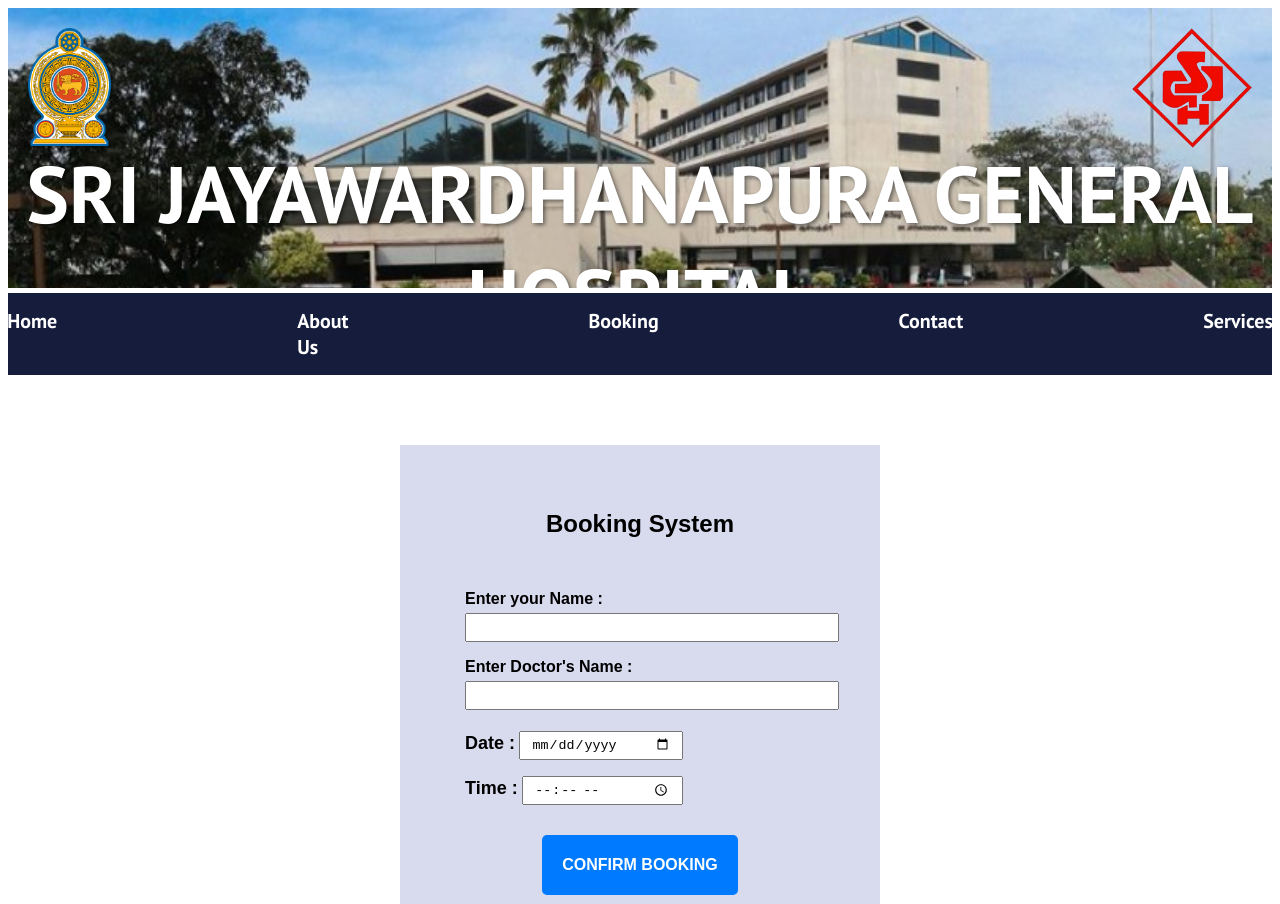
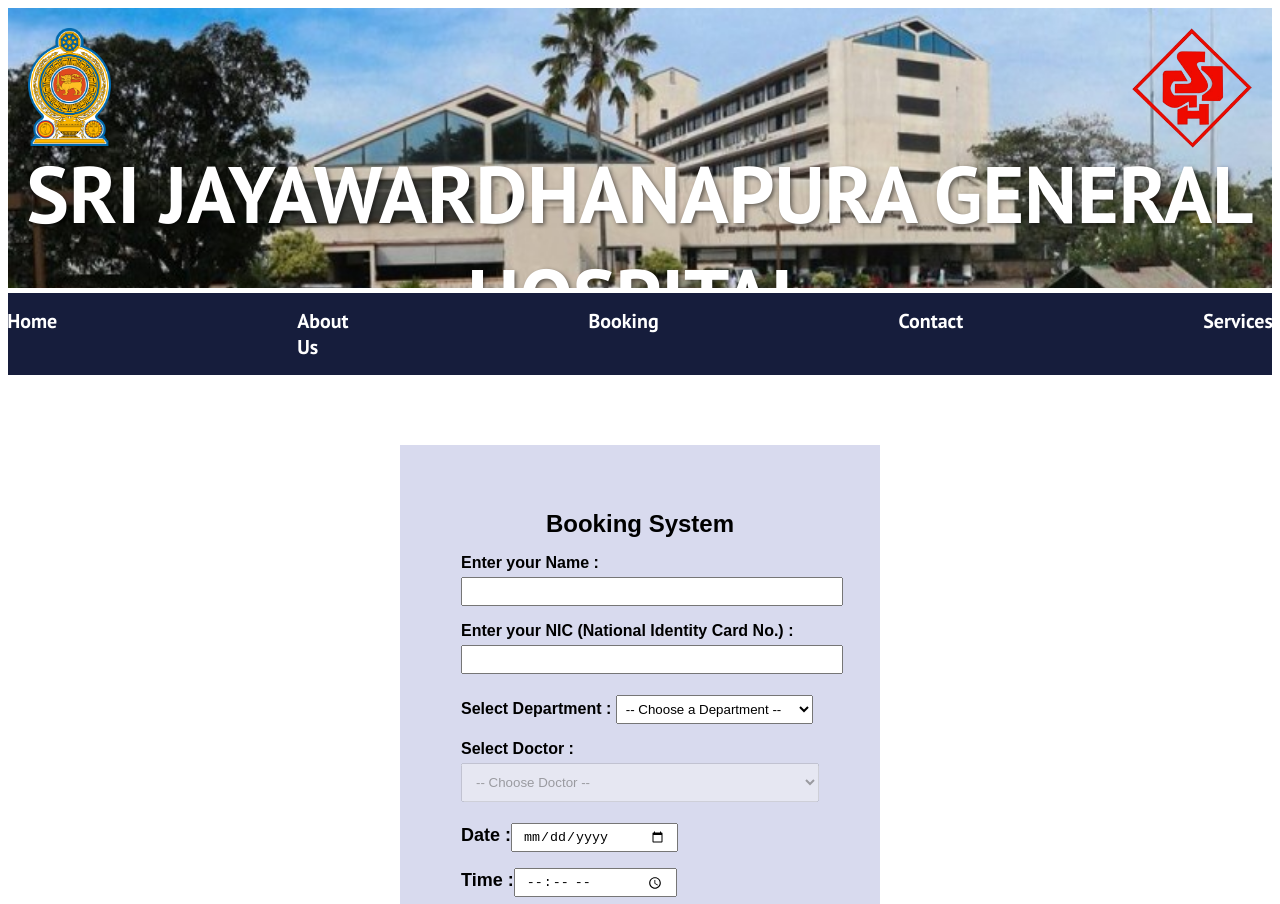
Before and after one commit to lordandsaviour20/my-hospital-system, a React (Create React App) app in the folder client/: page /booking in a window 1280 px wide. Shown: the top 904 px of the page. Built offline with nearby package versions, Linux system fonts and the light colour scheme; a web font is replaced by a local one.

Commit message:
Added Department Selection and Doctors Selection and made sure appointment dates and times are vaild

```diff
--- a/client/src/App.jsx
+++ b/client/src/App.jsx
@@ -1,4 +1,3 @@
-import React, { useState } from 'react';
 import { Routes, Route } from 'react-router-dom'; // Import the page switcher
 import Booking from './pages/Booking';
 import Home from './pages/Home';
--- a/client/src/Header.jsx
+++ b/client/src/Header.jsx
@@ -19,7 +19,7 @@
                     <li><Link to="/">Home</Link></li>
                     <li><Link to="/about">About Us</Link></li>
                     <li><Link to="/booking">Booking</Link></li>
-                    <li><Link to="/contact">Contact</Link></li>
+                    <li><Link to="/contactUs">Contact</Link></li>
                     <li><Link to="/services">Services</Link></li>
                 </ul>
             </nav>
--- a/client/src/index.css
+++ b/client/src/index.css
@@ -55,7 +55,7 @@
   }
 
 .bookingBox{
-     height:420px;
+     height:500px;
      width:350px;
      margin: 70px auto;
      display: grid;
@@ -99,3 +99,6 @@
 .navbar a:hover {
     color: hsl(0, 72%, 52%); /* Highlight color on hover */
 }
+.sd{
+    color: #910000;
+}
--- a/client/src/pages/Booking.jsx
+++ b/client/src/pages/Booking.jsx
@@ -1,19 +1,64 @@
 import React from 'react';
 import {useState} from 'react';
+
+const hospitalData = {
+  Cardiology: ["Dr. Aruna Perera","Dr. N. L. Amarasena","Dr. J. I. P. Herath", "Dr. Sandun Silva"],
+  Neurology: ["Dr. Gamini Fonseka", "Dr. Kumari Rathnayake"],
+  Pediatrics: ["Dr. Nimmi Wickramasinghe", "Dr. Rohan Dias"],
+  GeneralSurgery: ["Dr. Samantha Perera", "Dr. Upul Rohana"],
+  Urology: ["Dr. Niroshan Seneviratne","Dr. L.N. Senevirathne"],
+  Oncology: ["Dr. Damayanthi Peiris","Dr. Ranga Perera","Dr. Dehan Gunasekara"],
+  Gynocology:["Dr. Shemoon Marleen","Dr. Madhawa Karunarathne","Dr. Hemantha Perera"],
+  Dermatology:["Dr. Dananja Sanjeevi Ariyawansa"],
+  InfectiousDiseases:["Dr. Kushlani Jayatilleke","Dr. Anne Sonali Rodrigo","Dr. P.J. Ambawatta"],
+  PulmonaryMedicine:["Dr. Geethal Perera","Dr. M. S. G. Perera "],
+  Rheumatology:["Dr. Kaleel Cassim"],
+  Gastroenterology:["Dr. J. V. Sanjeewa Aryasingha","Dr. Amal Priyantha"]
+
+};
 
 function Booking() {
     const [formData, setFormData] = useState({
       patientName: '',
+      patientNIC:'',
+      department:'',
       doctorName: '',
       appointmentDate: '',
       appointmentTime: ''
     });
 
+    // Helper to handle Department change
+  const handleDepartmentChange = (dept) => {
+    setFormData({
+      ...formData,
+      department: dept,
+      doctorName: '' // Reset doctor when department changes
+    });
+  }
     const [qrCode, setQrCode] = useState('');
     const [isBooked, setIsBooked] = useState(false)
 
+    const getTomorrowDate = () => {
+      const tomorrow = new Date();
+      tomorrow.setDate(tomorrow.getDate() + 1);
+      return tomorrow.toISOString().split('T')[0];
+    };
+
+
     const handleBook = async (e) => {
       e.preventDefault();
+
+      const [hours, minutes] = formData.appointmentTime.split(':').map(Number);
+      const totalMinutes = hours * 60 + minutes;
+
+      const minLimit = 6 * 60 + 30; // 6:30 AM = 390 minutes
+      const maxLimit = 14 * 60;     // 2:00 PM = 840 minutes
+
+      if (totalMinutes < minLimit || totalMinutes > maxLimit) {
+        alert("Appointments are only available between 6:30 AM and 2:00 PM.");
+        return; // Stop the booking process
+      }
+
       try {
         const response = await fetch('http://localhost:5000/api/book', {
           method: 'POST',
@@ -35,9 +80,11 @@
         }
       };
 
+
+
     return (
         <div class="bookingBox">
-      <h2 style={{marginTop:'0px',marginBottom:'0px',textAlign:'center'}}>Booking System</h2>
+        <h2 style={{marginTop:'0px',marginBottom:'0px',textAlign:'center'}}>Booking System</h2>
 
        {!isBooked ? (
           <form onSubmit={handleBook}>
@@ -45,22 +92,88 @@
            <p><b>Enter your Name :</b> <input  type="text" style={{height:'5px',width:'100%',padding:'10px',marginTop:'5px'}}  required onChange={(e) => setFormData({...formData, patientName: e.target.value})}/></p>
           </div>
 
+          <div>
+           <p><b>Enter your NIC (National Identity Card No.) :</b> <input  type="text" style={{height:'5px',width:'100%',padding:'10px',marginTop:'5px'}}  required onChange={(e) => setFormData({...formData, patientNIC: e.target.value})}/></p>
+          </div>
+
+          <div>
+            <p><b>Select Department : </b>
+              <select
+                style={{width:'55%', padding:'5px', marginTop:'5px'}}
+                required
+                value={formData.department}
+                onChange={(e) => handleDepartmentChange(e.target.value)}
+              >
+                <option value="">-- Choose a Department --</option>
+                <option value="Cardiology">Cardiology</option>
+                <option value="Neurology">Neurology</option>
+                <option value="Pediatrics">Pediatrics</option>
+                <option value="General Surgery">General Surgery</option>
+                <option value="Urology">Urology</option>
+                <option value="Oncology">Oncology</option>
+                <option value="Gynocology">Gynocology</option>
+                <option value="Dermatology">Dermatology</option>
+                <option value="Infectious Diseases">Infectious Diseases</option>
+                <option value="Pulmonary Medicine">Pulmonary Medicine</option>
+                <option value="Rheumatology">Rheumatology</option>
+                <option value="Gastroenterology">Gastroenterology</option>
+
+                {Object.keys(hospitalData).map(dept => (
+                  <option key={dept} value={dept}>{dept}</option>
+                ))}
+              </select>
+            </p>
+          </div>
+
            <div>
-           <p><b>Enter Doctor's Name : </b> <input type="text" style={{ height:'5px', width:'100%',padding:'10px',marginTop:'5px'}} required onChange={(e) => setFormData({...formData, doctorName: e.target.value})}/></p>
+            <p><b>Select Doctor :</b>
+              <select
+                style={{width:'100%', padding:'10px', marginTop:'5px'}}
+                required
+                disabled={!formData.department} // Stays greyed out until department is picked
+                value={formData.doctorName}
+                onChange={(e) => setFormData({...formData, doctorName: e.target.value})}
+              >
+                <option value="">-- Choose Doctor --</option>
+                  {formData.department && hospitalData[formData.department].map(doc => (
+                  <option key={doc} value={doc}>{doc}</option>
+                  ))}
+              </select>
+            </p>
+          </div>
+
+           <div>
+           <p><b style={{textAlign:'center',fontSize:'18px'}}>Date :</b>
+              <input type="date"
+              name="appointmentDate"
+              value={formData.appointmentDate}
+              style={{ height:'5px', width:'40%',padding:'10px',marginTop:'5px'}}
+              onChange={(e) => setFormData({...formData, appointmentDate: e.target.value})}
+              min={getTomorrowDate()} // This disables today and all past dates
+              required/></p>
            </div>
 
            <div>
-           <p><b style={{textAlign:'center',fontSize:'18px'}}>Date :</b> <input type="date" style={{ height:'5px', width:'40%',padding:'10px',marginTop:'5px'}} required onChange={(e) => setFormData({...formData, appointmentDate: e.target.value})}/></p>
+           <b style={{textAlign:'center',fontSize:'18px'}}>Time :</b>
+            <input type="time"
+            name="appointmentTime"
+            value={formData.appointmentTime}
+            style={{ height:'5px', width:'39%',padding:'10px 10px 10px',marginTop:'0'}}
+            onChange={(e) => setFormData({...formData, appointmentTime: e.target.value})}
+            min="06:30"
+            max="14:00"
+            required/>
            </div>
 
-           <div>
-           <b style={{textAlign:'center',fontSize:'18px'}}>Time :</b> <input type="time" style={{ height:'5px', width:'39%',padding:'10px 10px 10px',marginTop:'0'}} required onChange={(e) => setFormData({...formData, appointmentTime: e.target.value})}/>
-           </div>
+           <div style={{height:'33px',width:'338px',backgroundColor:'#eecfa7',border: '2px solid #910000', borderRadius: '10px',padding:'8px', marginTop:'9px'}}>
+              <label style={{marginTop:'15px',fontSize:'15px'}}> *Appointment Times are only from 6:30 AM to 2:00 PM.</label>
+            </div>
 
            <div style={{display:'flex',justifyContent:'center', maxWidth:'auto', height:'60px',marginTop:'30px'}}>
-           <button type="submit" style={{padding: '20px', background: '#007bff', color: 'white', border: 'none', borderRadius: '5px', cursor: 'pointer',fontSize:'16px'}}>
-             <b>CONFIRM BOOKING</b>
-           </button>
+            <button type="submit"
+              style={{padding: '20px', background: '#007bff', color: 'white', border: 'none', borderRadius: '5px', cursor: 'pointer',fontSize:'16px'}}>
+              <b>CONFIRM BOOKING</b>
+             </button>
            </div>
            </form>
        ) : (
--- a/client/src/pages/ContactUs.jsx
+++ b/client/src/pages/ContactUs.jsx
@@ -2,7 +2,8 @@
 
 const ContactUs = () => (
     <div style={{ textAlign: 'center', padding: '50px' }}>
-    <h1>Contact Us</h1></div>
+    <h1>Contact Us</h1>
+    </div>
 );
 
 export default ContactUs;
```
Also changed, not shown: 2 other files (tests, documents, lock files or other folders).
